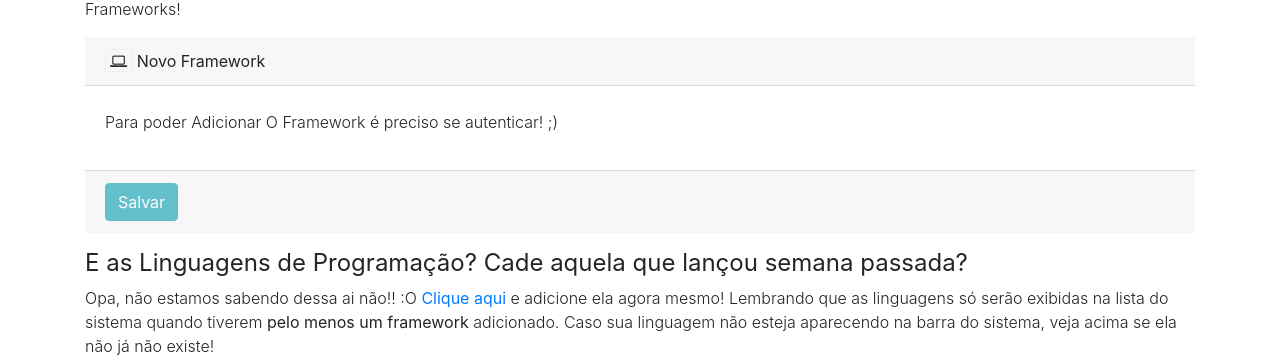
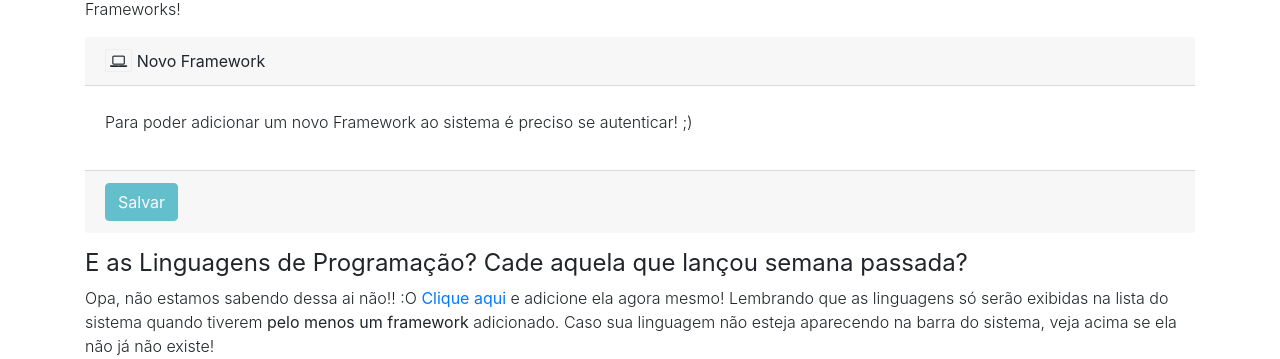
Before and after one commit to Leoalmeida95/mundo-dos-frameworks, a Django app: page /faq/ in a window 1280 px wide, after a click on "Clique aqui". Shown: the part 333-692 px from the top of the page. Run offline with Django 3.2, Linux system fonts and the light colour scheme; data that the repository does not hold is empty; some libraries are stand-ins or nearby versions.

Commit message:
ajuste faq

```diff
--- a/wof/templates/faq.html
+++ b/wof/templates/faq.html
@@ -49,7 +49,7 @@
                                     </div>
                                     <input type="text" class="form-control mt-3" name="nome" placeholder="Ex: Angular JS" required>
                                 {%else%}
-                                <p class="font-weight-light mt-1">Para poder Adicionar O Framework é preciso se autenticar! ;)</p>
+                                <p class="font-weight-light mt-1">Para poder adicionar um novo Framework ao sistema é preciso se autenticar! ;)</p>
                                 {%endif%}
                             </div>
                             <div class="card-footer text-muted">
@@ -81,7 +81,7 @@
                                 <p class="font-weight-light mt-1">Insira uma nova Linguagem que ainda não está no sistema, é só entrar com o nome! :)</p>
                                 <input type="text" class="form-control" name="nome" id="nome" placeholder="Ex: Go" required>
                             {%else%}
-                            <p class="font-weight-light mt-1">Para poder Adicionar a Linguagem é preciso se autenticar! ;)</p>
+                            <p class="font-weight-light mt-1">Para poder adicionar uma nova Linguagem de Programação ao sistema é preciso se autenticar! ;)</p>
                             {%endif%}
                             </div>
                             <div class="card-footer text-muted">
```
